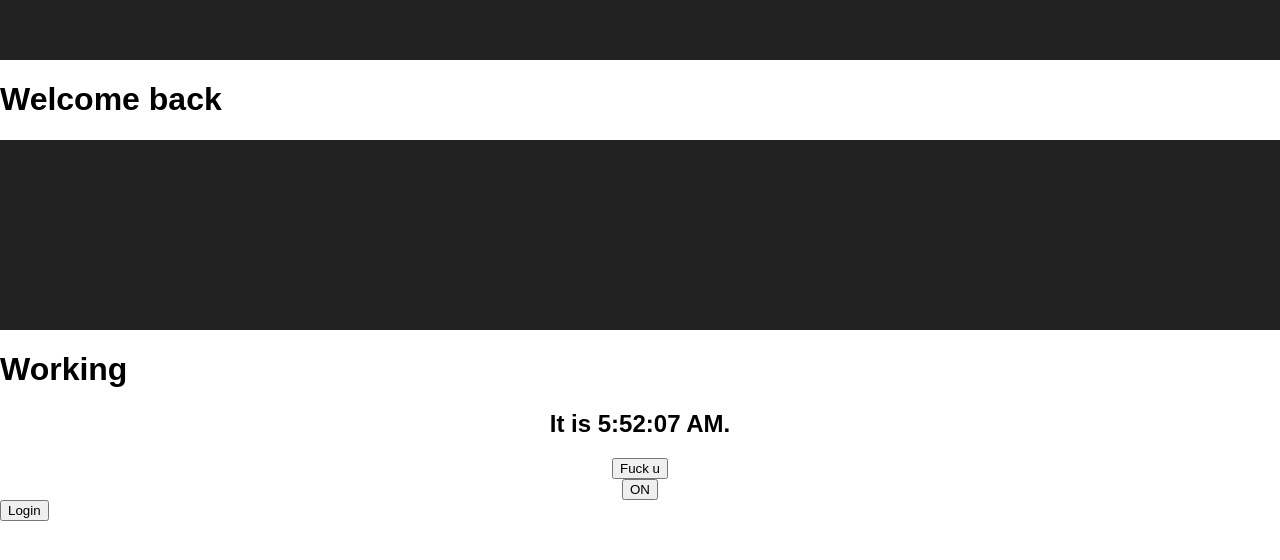
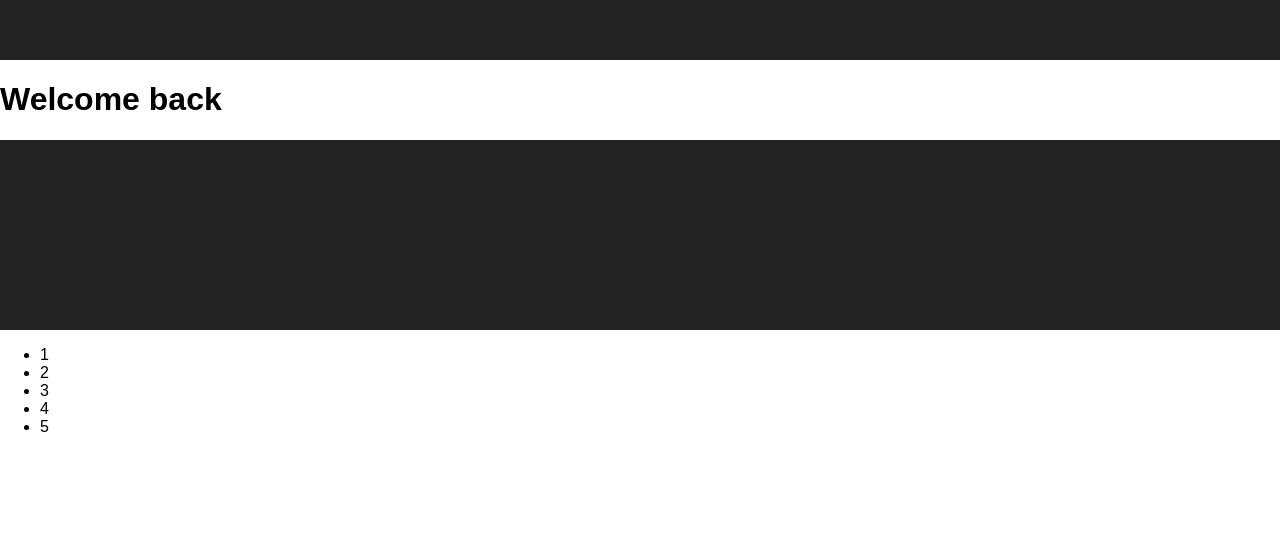
Before and after one commit to DarkNightRises/POCVideo, a React (Create React App) app: page / in a window 1280 px wide. Shown: the part 130-690 px from the top of the page. Built offline with nearby package versions, Linux system fonts and the light colour scheme.

Commit message:
Starting list and keys

```diff
--- a/src/index.js
+++ b/src/index.js
@@ -16,10 +16,20 @@ const element = (
 <Toggle />
 <LoginControl />
 </div>
-)
-;
+);
+const numbers = [1,2,3,4,5];
+const list_items = numbers.map((number)=>
+<li>{number}</li>
+	);
+const new_element = (
+<div>
+    <div className="App-header">
+          </div>
+<ul>{list_items}</ul>
+</div>
+	);
 ReactDOM.render(
-  element,
+  new_element,
   document.getElementById('root')
 );
 
```
